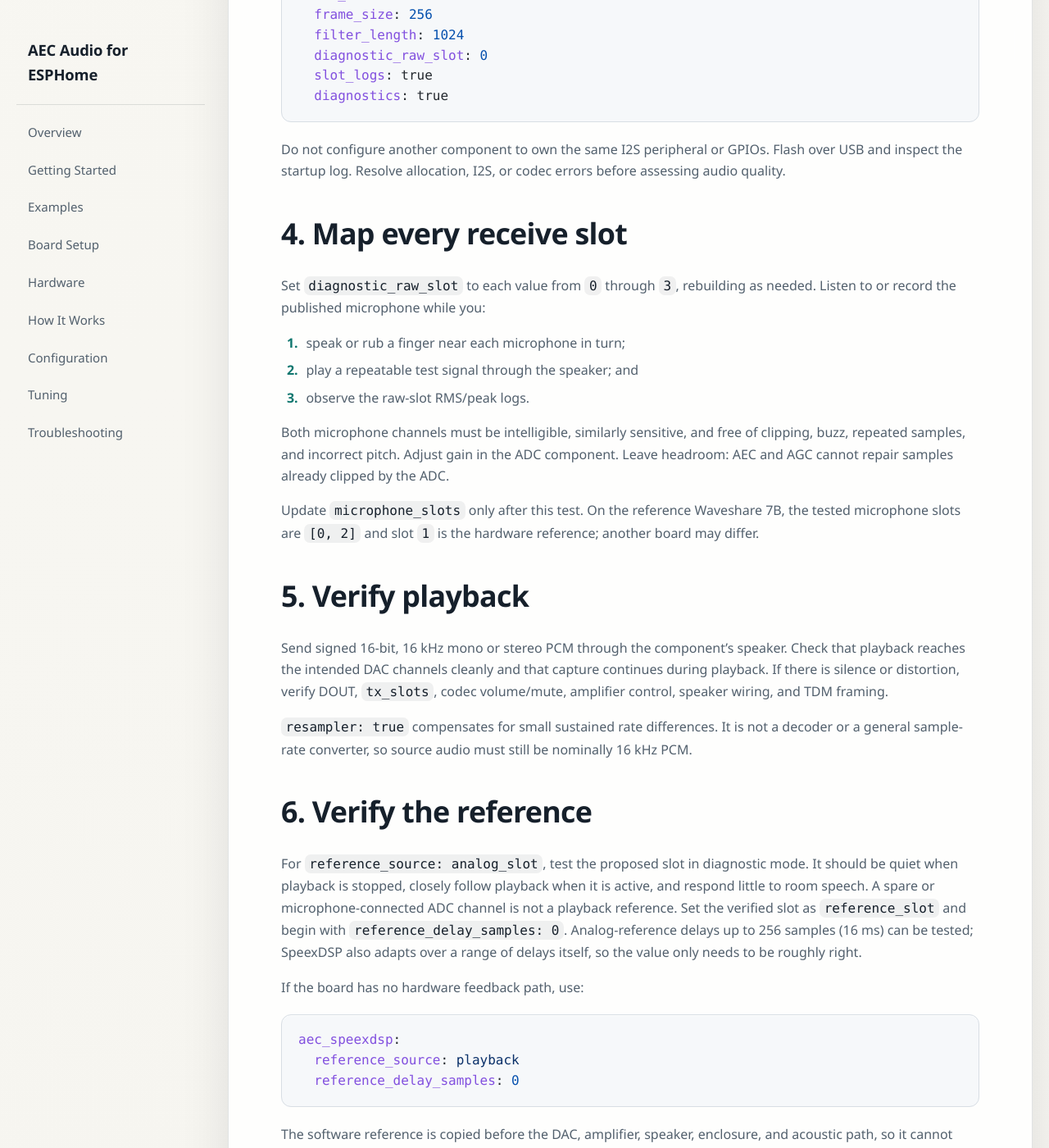
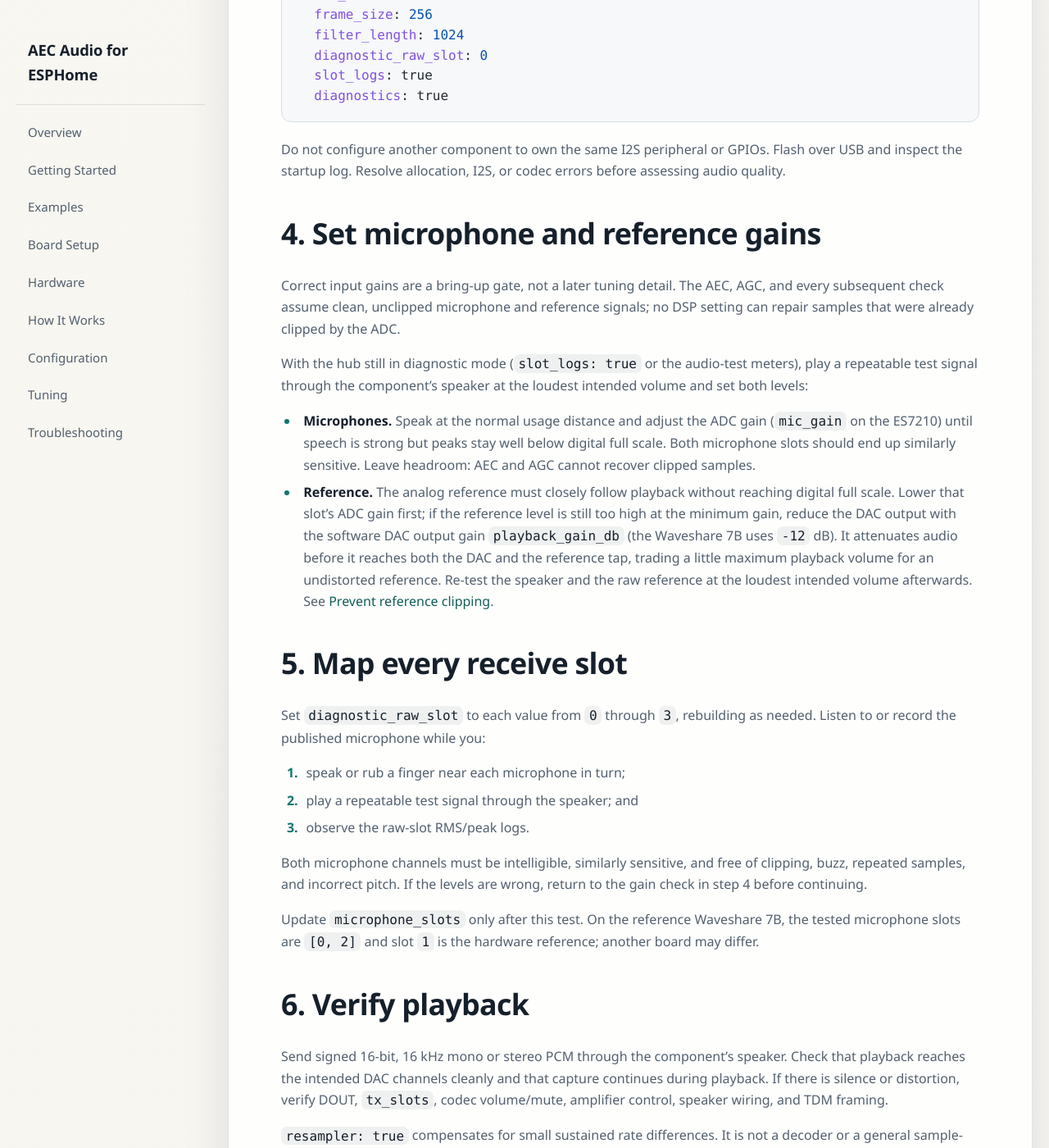
Before and after one commit to matt123p/esphome-aec, a Jekyll site: the page built from docs/first-time-setup.md, in a window 1280 px wide and 1400 px high, scrolled down 2125 px. Shown: the whole window at 82% size. Built offline with Jekyll 4.4.1, drawn with Linux system fonts in a browser that asks for light colours; some of the changed text lies outside the part shown.

```diff
--- a/docs/first-time-setup.md
+++ b/docs/first-time-setup.md
@@ -5,11 +5,11 @@ title: First-Time Board Setup
 # First-Time Board Setup and AEC Bring-Up
 
 Porting the component to a new board is primarily a hardware-validation
-exercise. Display, networking, codec control, raw capture, playback, and the
-AEC reference are separate systems; prove each one before evaluating echo
-cancellation.
+exercise. Display, networking, codec control, raw capture, playback, input
+gains, and the AEC reference are separate systems; prove each one before
+evaluating echo cancellation.
 
-![Seven-stage board bring-up sequence from basic boot through final DSP evaluation]({{ '/assets/diagrams/bring-up-stages.svg' | relative_url }})
+![Eight-stage board bring-up sequence from basic boot through final DSP evaluation]({{ '/assets/diagrams/bring-up-stages.svg' | relative_url }})
 
 The Waveshare ESP32-P4-WIFI6-Touch-LCD-7B settings in the
 [installation guide]({{ '/getting-started/' | relative_url }}) are the tested
@@ -83,7 +83,32 @@ Do not configure another component to own the same I2S peripheral or GPIOs.
 Flash over USB and inspect the startup log. Resolve allocation, I2S, or codec
 errors before assessing audio quality.
 
-## 4. Map every receive slot
+## 4. Set microphone and reference gains
+
+Correct input gains are a bring-up gate, not a later tuning detail. The AEC,
+AGC, and every subsequent check assume clean, unclipped microphone and
+reference signals; no DSP setting can repair samples that were already clipped
+by the ADC.
+
+With the hub still in diagnostic mode (`slot_logs: true` or the audio-test
+meters), play a repeatable test signal through the component's speaker at the
+loudest intended volume and set both levels:
+
+- **Microphones.** Speak at the normal usage distance and adjust the ADC gain
+  (`mic_gain` on the ES7210) until speech is strong but peaks stay well below
+  digital full scale. Both microphone slots should end up similarly sensitive.
+  Leave headroom: AEC and AGC cannot recover clipped samples.
+- **Reference.** The analog reference must closely follow playback without
+  reaching digital full scale. Lower that slot's ADC gain first; if the
+  reference level is still too high at the minimum gain, reduce the DAC output
+  with the software DAC output gain `playback_gain_db` (the Waveshare 7B uses
+  `-12` dB). It attenuates audio before it reaches both the DAC and the
+  reference tap, trading a little maximum playback volume for an undistorted
+  reference. Re-test the speaker and the raw reference at the loudest intended
+  volume afterwards. See
+  [Prevent reference clipping]({{ '/tuning/' | relative_url }}#4-prevent-reference-clipping).
+
+## 5. Map every receive slot
 
 Set `diagnostic_raw_slot` to each value from `0` through `3`, rebuilding as
 needed. Listen to or record the published microphone while you:
@@ -93,15 +118,14 @@ needed. Listen to or record the published microphone while you:
 3. observe the raw-slot RMS/peak logs.
 
 Both microphone channels must be intelligible, similarly sensitive, and free
-of clipping, buzz, repeated samples, and incorrect pitch. Adjust gain in the
-ADC component. Leave headroom: AEC and AGC cannot repair samples already clipped
-by the ADC.
+of clipping, buzz, repeated samples, and incorrect pitch. If the levels are
+wrong, return to the gain check in step 4 before continuing.
 
 Update `microphone_slots` only after this test. On the reference Waveshare 7B,
 the tested microphone slots are `[0, 2]` and slot `1` is the hardware reference;
 another board may differ.
 
-## 5. Verify playback
+## 6. Verify playback
 
 Send signed 16-bit, 16 kHz mono or stereo PCM through the component's speaker.
 Check that playback reaches the intended DAC channels cleanly and that capture
@@ -112,9 +136,10 @@ continues during playback. If there is silence or distortion, verify DOUT,
 decoder or a general sample-rate converter, so source audio must still be
 nominally 16 kHz PCM.
 
-## 6. Verify the reference
+## 7. Verify the reference
 
 For `reference_source: analog_slot`, test the proposed slot in diagnostic mode.
+Its level was set in step 4; re-check it here if playback sounds distorted.
 It should be quiet when playback is stopped, closely follow playback when it is
 active, and respond little to room speech. A spare or microphone-connected ADC
 channel is not a playback reference. Set the verified slot as `reference_slot`
```
Also changed, not shown: other parts of docs/first-time-setup.md (+1 -1 lines), README.md, changelog.md, docs/assets/diagrams/bring-up-stages.svg, 1 other file.
